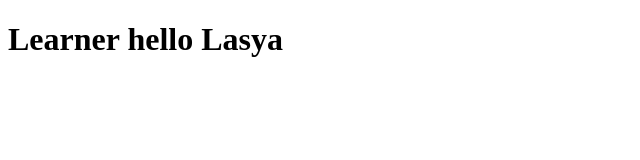
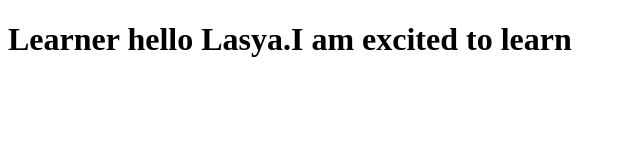
Before and after one commit to lasyams/learner, a plain HTML site: page index.html in a window 1280 px wide. Shown: the whole page, without its empty margins (0-640 px from the left). Drawn offline with Linux system fonts and the light colour scheme.

Commit message:
Next Version

```diff
--- a/index.html
+++ b/index.html
@@ -5,6 +5,6 @@
     <title>hi Learner</title>
   </head>
   <body>
-    <h1>Learner hello Lasya</h1>
+    <h1>Learner hello Lasya.I am excited to learn</h1>
   </body>
 </html>
```
